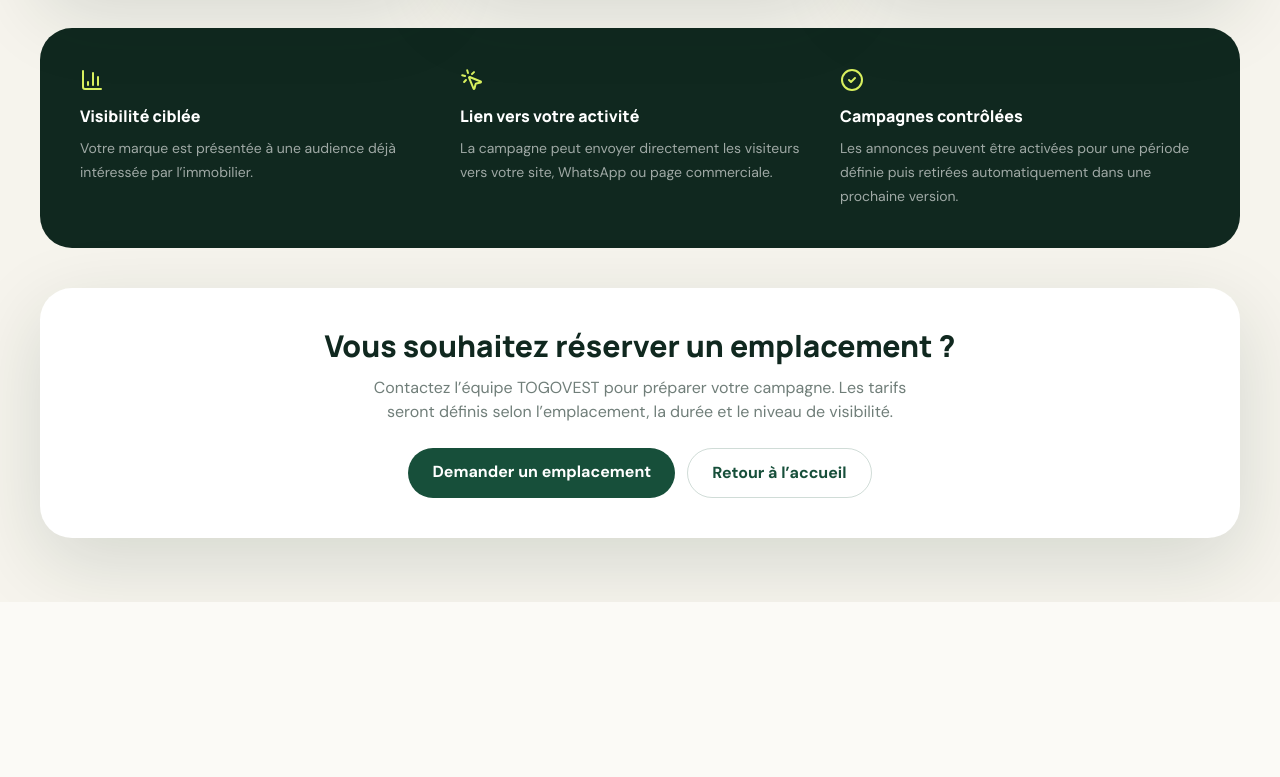
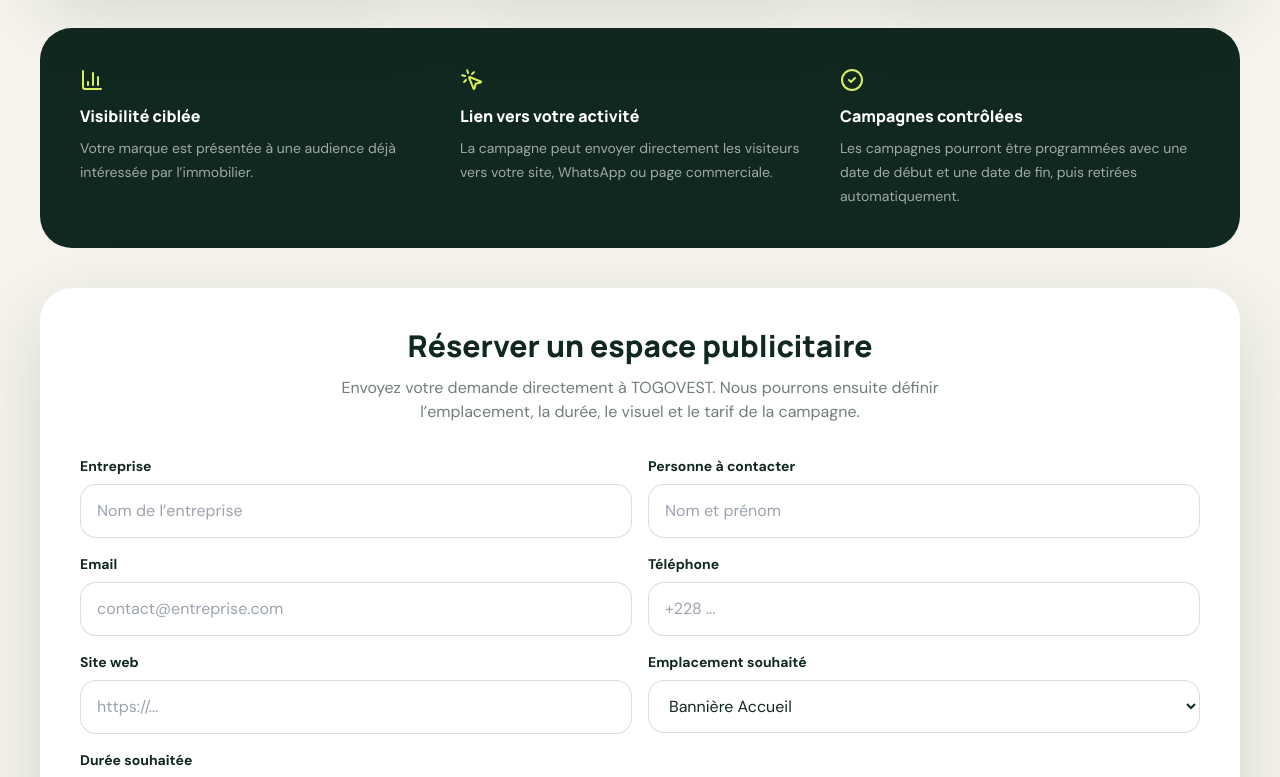
Before and after one commit to mesavic3-png/togovest, a Next.js app: page /publicite in a window 1280 px wide. Shown: the part 820-1597 px from the top of the page. Before the commit the page ends 1422 px from the top, so only its background shows below. Built offline with nearby package versions, Linux system fonts and the light colour scheme.

Commit message:
feat: add advertiser request section

```diff
--- a/app/publicite/page.tsx
+++ b/app/publicite/page.tsx
@@ -1,5 +1,6 @@
 import Link from "next/link";
 import { BarChart3, CheckCircle2, Megaphone, MousePointerClick } from "lucide-react";
+import { AdvertisingRequestForm } from "@/components/AdvertisingRequestForm";
 
 const offers = [
   { name: "Bannière Accueil", description: "Une grande visibilité sous la zone de recherche sur la page d’accueil.", ideal: "Idéal pour les banques, assurances, promoteurs et grandes marques." },
@@ -31,16 +32,16 @@ export default function AdvertisingPage() {
         <section className="mt-10 grid gap-5 rounded-[2rem] bg-ink p-7 text-white sm:p-10 md:grid-cols-3">
           <div><BarChart3 className="text-lime"/><h3 className="mt-3 font-extrabold">Visibilité ciblée</h3><p className="mt-2 text-sm leading-6 text-white/60">Votre marque est présentée à une audience déjà intéressée par l’immobilier.</p></div>
           <div><MousePointerClick className="text-lime"/><h3 className="mt-3 font-extrabold">Lien vers votre activité</h3><p className="mt-2 text-sm leading-6 text-white/60">La campagne peut envoyer directement les visiteurs vers votre site, WhatsApp ou page commerciale.</p></div>
-          <div><CheckCircle2 className="text-lime"/><h3 className="mt-3 font-extrabold">Campagnes contrôlées</h3><p className="mt-2 text-sm leading-6 text-white/60">Les annonces peuvent être activées pour une période définie puis retirées automatiquement dans une prochaine version.</p></div>
+          <div><CheckCircle2 className="text-lime"/><h3 className="mt-3 font-extrabold">Campagnes contrôlées</h3><p className="mt-2 text-sm leading-6 text-white/60">Les campagnes pourront être programmées avec une date de début et une date de fin, puis retirées automatiquement.</p></div>
         </section>
 
-        <section className="mt-10 rounded-[2rem] bg-white p-8 text-center shadow-soft sm:p-10">
-          <h2 className="text-3xl font-extrabold">Vous souhaitez réserver un emplacement ?</h2>
-          <p className="mx-auto mt-3 max-w-xl text-ink/60">Contactez l’équipe TOGOVEST pour préparer votre campagne. Les tarifs seront définis selon l’emplacement, la durée et le niveau de visibilité.</p>
-          <div className="mt-6 flex flex-wrap justify-center gap-3">
-            <a href="mailto:contact@togovest.com?subject=Publicité sur TOGOVEST" className="rounded-full bg-forest px-6 py-3 font-bold text-white">Demander un emplacement</a>
-            <Link href="/" className="rounded-full border border-forest/20 px-6 py-3 font-bold text-forest">Retour à l’accueil</Link>
+        <section className="mt-10 rounded-[2rem] bg-white p-8 shadow-soft sm:p-10">
+          <div className="mx-auto max-w-2xl text-center">
+            <h2 className="text-3xl font-extrabold">Réserver un espace publicitaire</h2>
+            <p className="mt-3 text-ink/60">Envoyez votre demande directement à TOGOVEST. Nous pourrons ensuite définir l’emplacement, la durée, le visuel et le tarif de la campagne.</p>
           </div>
+          <AdvertisingRequestForm />
+          <div className="mt-8 text-center"><Link href="/" className="rounded-full border border-forest/20 px-6 py-3 font-bold text-forest">Retour à l’accueil</Link></div>
         </section>
       </div>
     </main>
```
